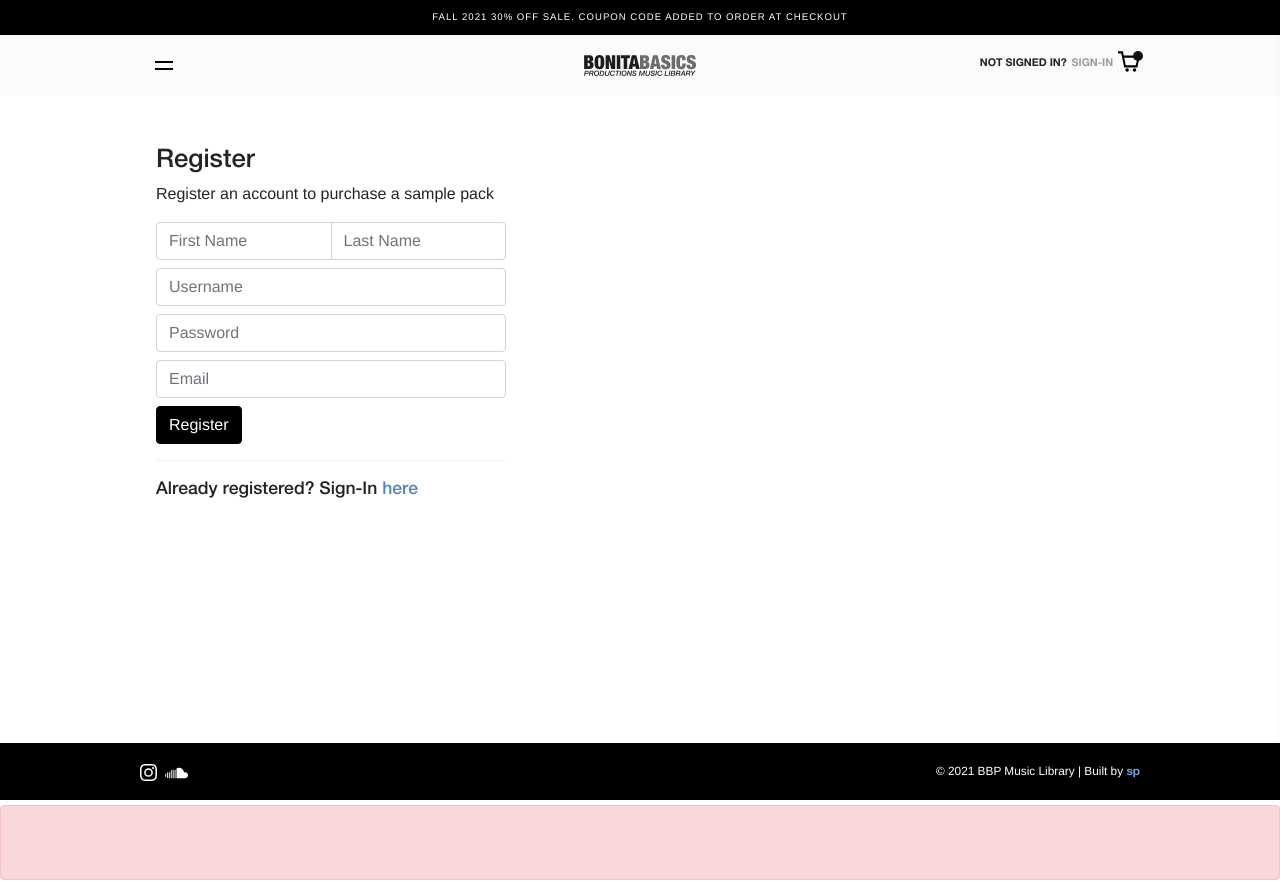
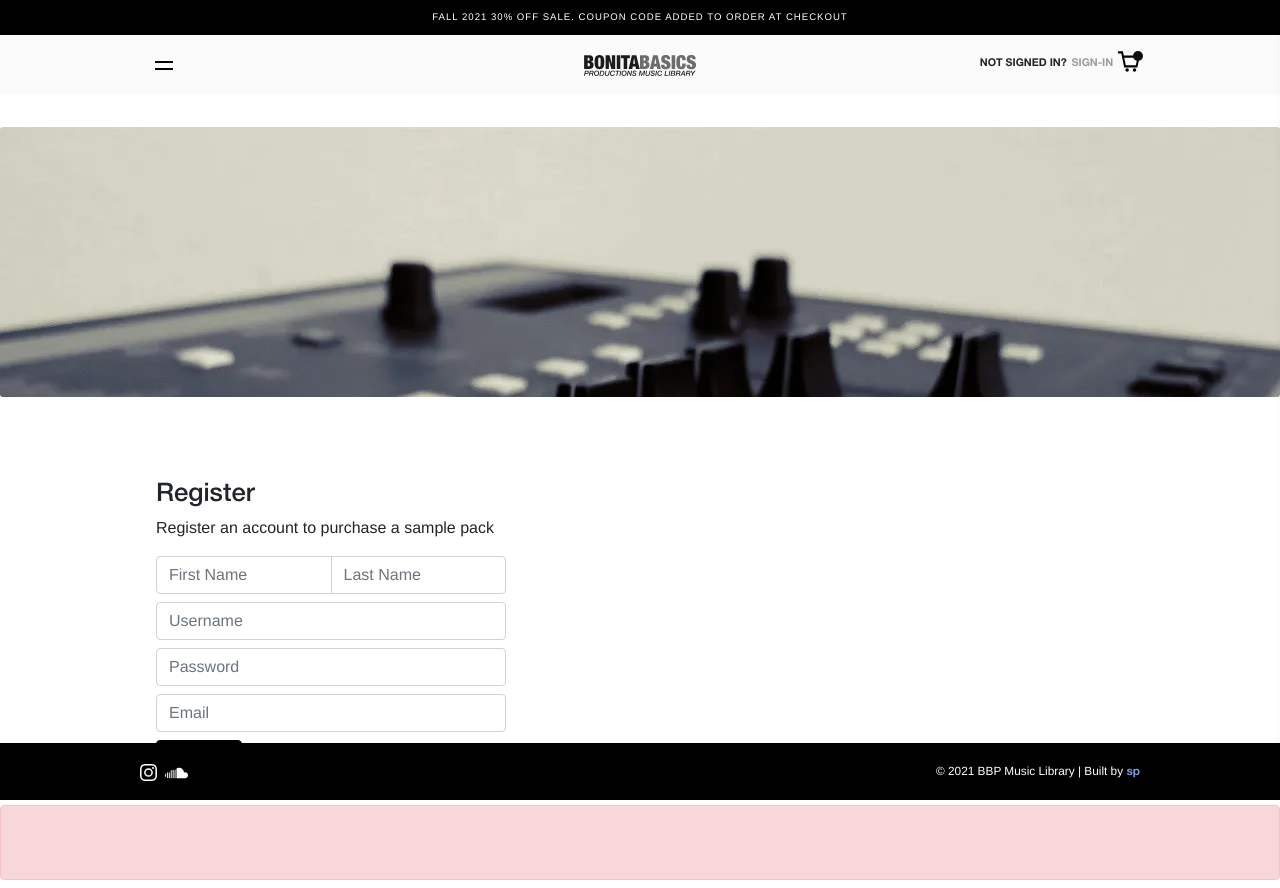
Before and after one commit to mrstevedev/bbpmusiclibrary, a Next.js app: page /register in a window 1280 px wide. Before the commit the page ends 800 px from the top, so only its background shows below. Built offline with nearby package versions, Linux system fonts and the light colour scheme.

Commit message:
Added cover image

```diff
--- a/pages/register.tsx
+++ b/pages/register.tsx
@@ -44,6 +44,13 @@ export default function Register() {
 
     return (
         <>
+        <div className="hero-img" style={{ backgroundImage: `url(${'./images/img1200.webp'})`,
+          height: '270px',
+          width: '100%',
+          backgroundPosition: 'center top',
+          backgroundRepeat: 'no-repeat',
+          margin: '2rem 0 2rem 0', borderRadius: '3px' }}></div>
+
             <div className="container">
                 <div className="content__main">
                 { !formSubmit ? (
```
